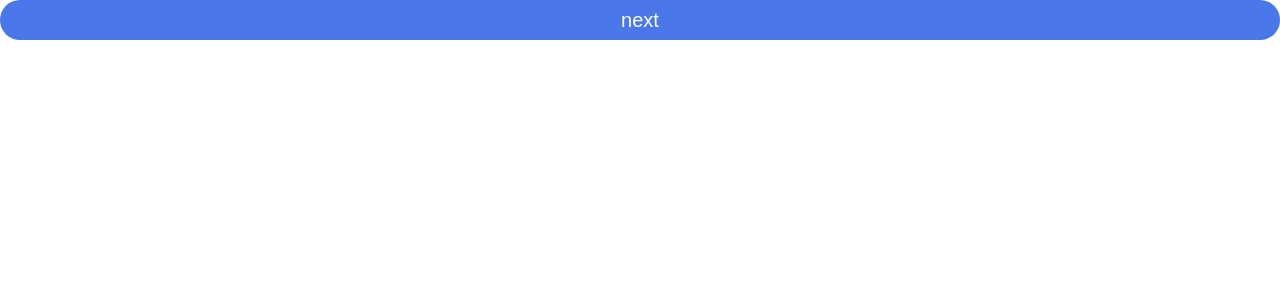
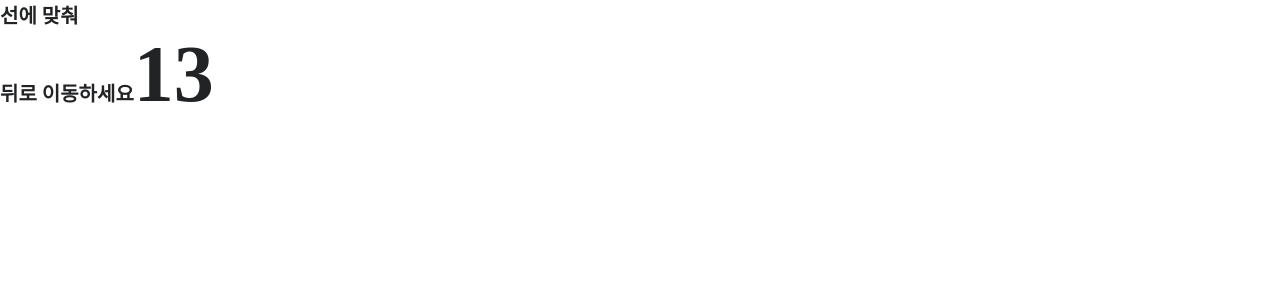
Before and after one commit to JYBESiU/kkangchong-front, a React (Create React App) app: page /measuring in a window 1280 px wide. Shown: the top 300 px of the page. Built offline with nearby package versions, Linux system fonts and the light colour scheme.

Commit message:
pose 측정 화면 구현

```diff
--- a/src/components/PoseMeasuring.tsx
+++ b/src/components/PoseMeasuring.tsx
@@ -1,15 +1,93 @@
-import { Button } from './shared';
+import { useEffect, useState } from 'react';
+import { Button, Text } from './shared';
+import { MeasuringStep } from 'utils/measuringStep';
+import styled from '@emotion/styled';
+
+const Root = styled.div`
+  display: relative;
+`;
 
 export interface PoseMeasuringProps {
+  step: MeasuringStep;
   onComplete: VoidFunction;
 }
 
-function PoseMeasuring({ onComplete }: PoseMeasuringProps) {
+function PoseMeasuring({ step, onComplete }: PoseMeasuringProps) {
+  const [count, setCount] = useState(
+    step === MeasuringStep.MOVE_MEASURE ? 15 : 5
+  );
+  const [isChecking, setIsChecking] = useState(false);
+  const [checkCount, setCheckCount] = useState(0);
+
+  useEffect(() => {
+    if (count > 1) {
+      const countdownTimer = setInterval(() => {
+        setCount((prevCount) => prevCount - 1);
+      }, 1000);
+
+      return () => clearInterval(countdownTimer);
+    }
+
+    if (count === 1) {
+      setIsChecking(true);
+    }
+  }, [count]);
+
+  useEffect(() => {
+    if (isChecking && checkCount < 10) {
+      /**
+       * TODO: 0.1초 마다 pose로부터 각도 측정
+       */
+      const checkTimer = setInterval(() => {
+        console.log('데이터 체크 중...');
+        setCheckCount((prev) => prev + 1);
+      }, 100);
+
+      return () => clearInterval(checkTimer);
+    }
+
+    if (checkCount === 10) {
+      /**
+       * TODO: 10번 측정 후에는 평균 낸 후에 값 저장하기
+       */
+      setCount(5);
+      setIsChecking(false);
+      setCheckCount(0);
+      onComplete();
+    }
+  }, [isChecking, checkCount]);
+
   return (
-    <div>
-      <Button height={40} label="next" onClick={onComplete} />
-    </div>
+    <Root>
+      <Text fontWeight={700}>{getNotice(step)}</Text>
+      <Text fontSize={80} fontWeight={700}>
+        {count}
+      </Text>
+    </Root>
   );
 }
 
 export default PoseMeasuring;
+
+const getNotice = (step: MeasuringStep) => {
+  switch (step) {
+    case MeasuringStep.MOVE_MEASURE:
+      return `선에 맞춰
+              뒤로 이동하세요`;
+    case MeasuringStep.ARM_MEASURE:
+      return `팔을 양 옆으로
+              최대한 드세요`;
+    case MeasuringStep.ROTATE_MEASURE_LEFT:
+      return `허리를 왼쪽으로
+              돌리세요`;
+    case MeasuringStep.ROTATE_MEASURE_RIGHT:
+      return `허리를 오른쪽으로
+              돌리세요`;
+    case MeasuringStep.TILT_MEASURE_LEFT:
+      return `상체를 왼쪽으로
+              돌리세요`;
+    case MeasuringStep.TILT_MEASURE_RIGHT:
+      return `상체를 오른쪽으로
+              돌리세요`;
+  }
+};
--- a/src/pages/MeasuringPage.tsx
+++ b/src/pages/MeasuringPage.tsx
@@ -12,7 +12,6 @@ export interface MeasuringPageProps {}
 
 function MeasuringPage({}: MeasuringPageProps) {
   const [currentStep, setCurrentStep] = useState(MeasuringStep.MOVE_READY);
-  console.log('currentStep: ', currentStep);
   const goNextStep = () => setCurrentStep((prev) => prev + 1);
 
   const handleComplete = () => {
@@ -24,7 +23,7 @@ function MeasuringPage({}: MeasuringPageProps) {
       {isReadyStep(currentStep) ? (
         <ReadyInformation step={currentStep} onNext={goNextStep} />
       ) : isCameraMeasureStep(currentStep) ? (
-        <PoseMeasuring onComplete={handleComplete} />
+        <PoseMeasuring step={currentStep} onComplete={handleComplete} />
       ) : (
         <TimerMeasuring />
       )}
```
